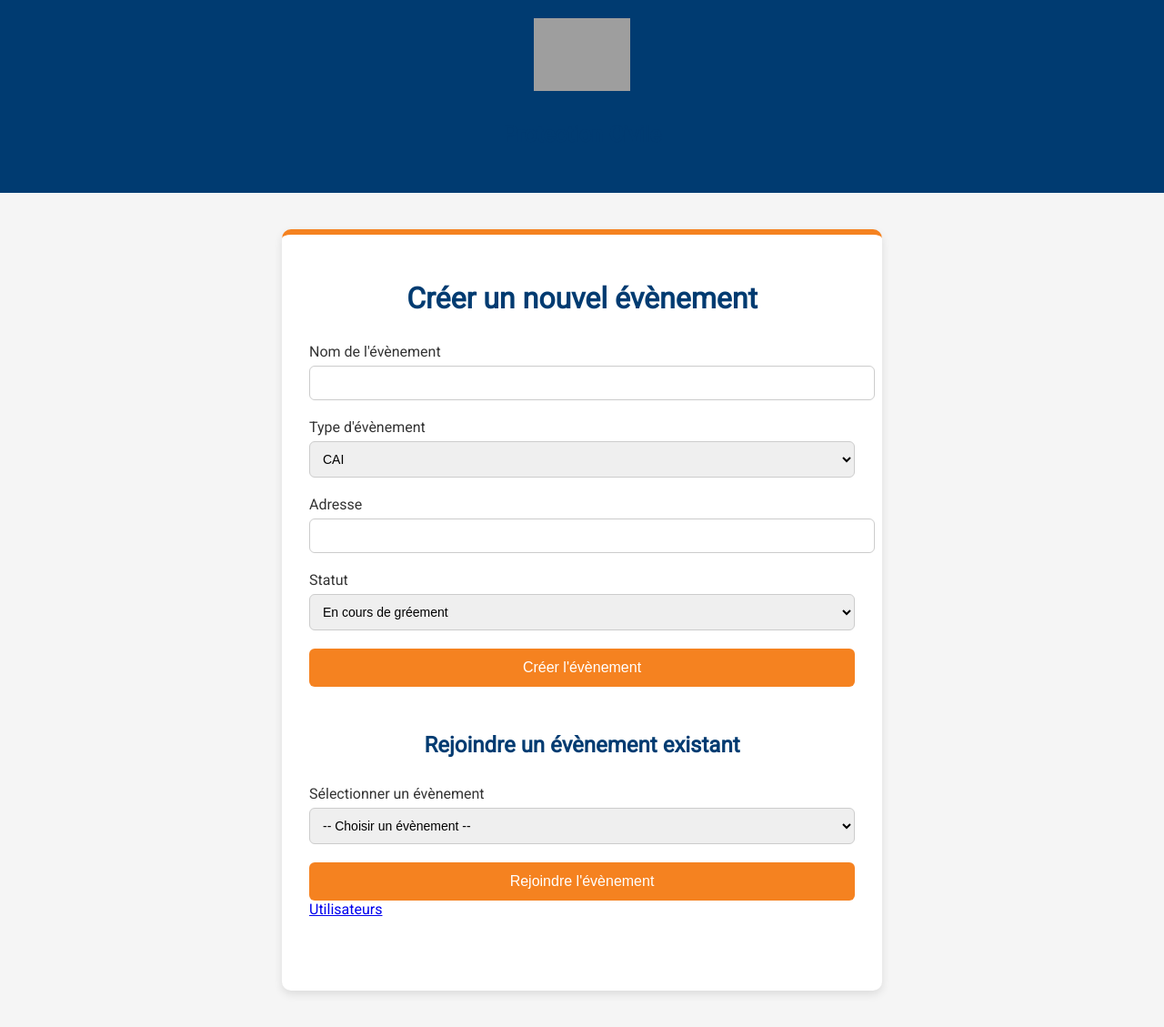
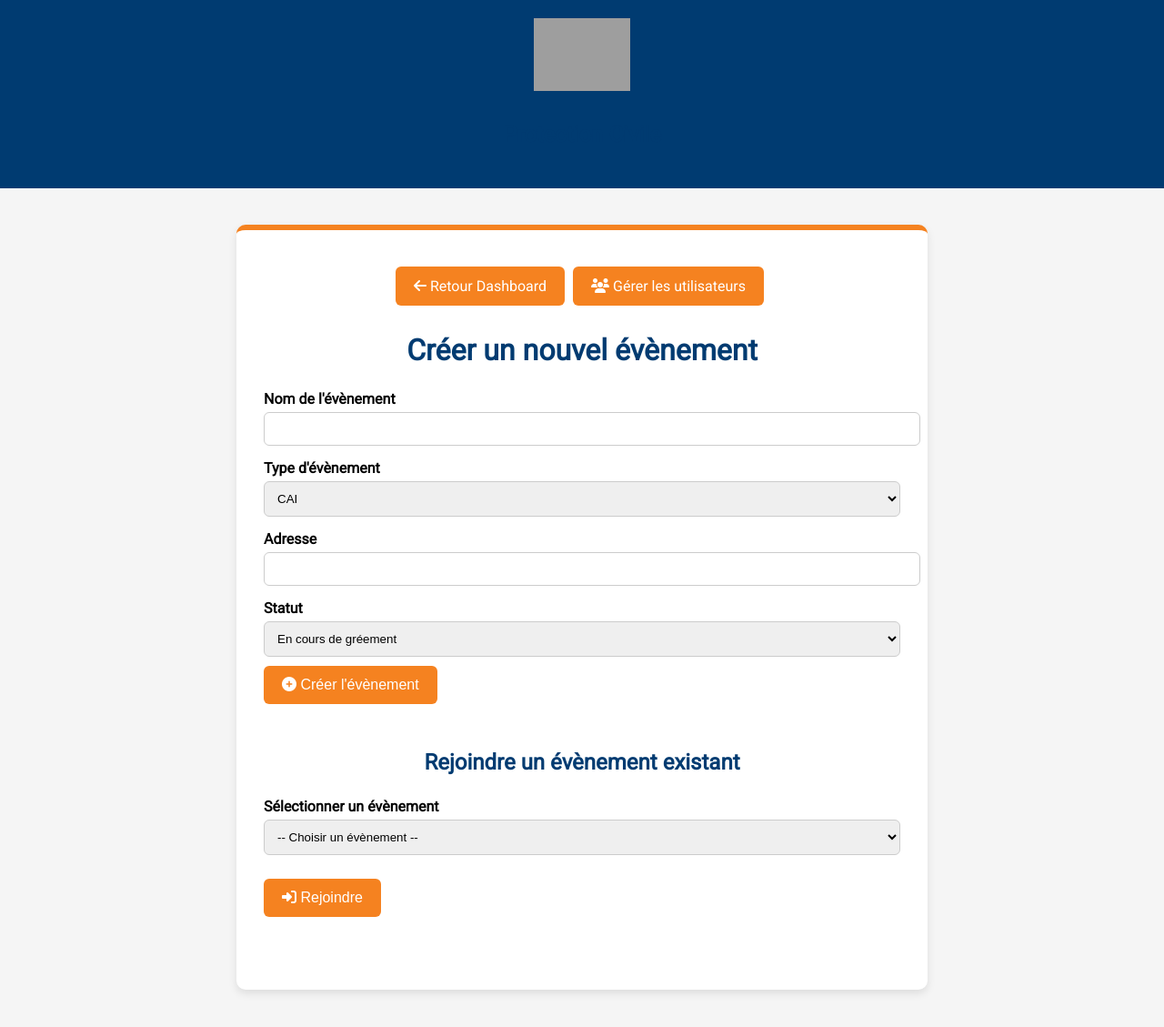
Before and after one commit to protec38/CAI, a Flask app: page /evenement/new in a window 1280 px wide. Shown: the whole page at 91% size. After the commit the page ends 1092 px from the top, so only its background shows below. Run offline with Flask 3, Linux system fonts and the light colour scheme; the visitor is signed in with stand-in values (Sample User, id 1); data comes from the database, SQL or seed files in the repository; data that the repository does not hold is empty; grey boxes are pictures that could not be loaded.

Commit message:
Update evenement_new.html

```diff
--- a/app/templates/evenement_new.html
+++ b/app/templates/evenement_new.html
@@ -2,8 +2,9 @@
 <html lang="fr">
 <head>
     <meta charset="UTF-8">
-    <title>Créer ou rejoindre un évènement</title>
+    <title>Gestion des évènements</title>
     <link href="https://fonts.googleapis.com/css2?family=Roboto&display=swap" rel="stylesheet">
+    <link href="https://cdnjs.cloudflare.com/ajax/libs/font-awesome/6.4.0/css/all.min.css" rel="stylesheet">
     <style>
         body {
             font-family: 'Roboto', sans-serif;
@@ -25,7 +26,7 @@
         }
 
         .container {
-            max-width: 600px;
+            max-width: 700px;
             margin: 40px auto;
             background: #fff;
             padding: 30px;
@@ -37,44 +38,53 @@
         h1, h2 {
             text-align: center;
             color: #003b71;
-            margin-bottom: 30px;
+            margin-bottom: 25px;
         }
 
         label {
+            font-weight: bold;
             display: block;
-            margin-bottom: 6px;
-            font-weight: 500;
-            color: #333;
+            margin-top: 15px;
         }
 
-        input[type="text"],
-        input[type="date"],
-        select {
+        input, select {
             width: 100%;
             padding: 10px;
-            margin-bottom: 20px;
+            margin-top: 5px;
+            border-radius: 6px;
             border: 1px solid #ccc;
-            border-radius: 6px;
-            font-size: 14px;
         }
 
-        button {
-            width: 100%;
-            padding: 12px;
+        .btn {
+            display: inline-block;
+            padding: 12px 20px;
             background-color: #f58220;
             color: white;
             border: none;
+            text-decoration: none;
+            border-radius: 6px;
             font-size: 16px;
-            border-radius: 6px;
             cursor: pointer;
+            margin: 10px 5px 0 0;
         }
 
-        button:hover {
-            background-color: #e57210;
+        .btn:hover {
+            background-color: #e36d00;
+        }
+
+        .btn-group {
+            text-align: center;
+            margin-bottom: 30px;
         }
 
         .form-section {
             margin-bottom: 50px;
+        }
+
+        #statut-selectionne {
+            margin-top: 10px;
+            font-weight: bold;
+            color: #003b71;
         }
     </style>
 </head>
@@ -85,6 +95,14 @@
     </div>
 
     <div class="container">
+
+        <!-- ✅ Boutons d'accès haut -->
+        <div class="btn-group">
+            <a href="{{ url_for('main_bp.dashboard') }}" class="btn"><i class="fas fa-arrow-left"></i> Retour Dashboard</a>
+            <a href="{{ url_for('main_bp.admin_utilisateurs') }}" class="btn"><i class="fas fa-users"></i> Gérer les utilisateurs</a>
+        </div>
+
+        <!-- 🔧 Création d’évènement -->
         <div class="form-section">
             <h1>Créer un nouvel évènement</h1>
             <form method="post">
@@ -110,25 +128,37 @@
                     <option value="Fermé">Fermé</option>
                 </select>
 
-                <button type="submit">Créer l'évènement</button>
+                <button type="submit" class="btn"><i class="fas fa-plus-circle"></i> Créer l'évènement</button>
             </form>
         </div>
 
+        <!-- 🔁 Rejoindre un évènement -->
         <div class="form-section">
             <h2>Rejoindre un évènement existant</h2>
             <form method="post" action="{{ url_for('main_bp.select_evenement') }}">
                 <label for="evenement_id">Sélectionner un évènement</label>
-                <select name="evenement_id" id="evenement_id" required>
+                <select name="evenement_id" id="evenement_id" required onchange="afficherStatut()">
                     <option value="" disabled selected>-- Choisir un évènement --</option>
                     {% for evt in evenements %}
-                        <option value="{{ evt.id }}">{{ evt.nom }} ({{ evt.numero }})</option>
+                        <option value="{{ evt.id }}" data-statut="{{ evt.statut }}">{{ evt.nom }} ({{ evt.numero }})</option>
                     {% endfor %}
                 </select>
 
-                <button type="submit">Rejoindre l'évènement</button>
+                <p id="statut-selectionne"></p>
+
+                <button type="submit" class="btn"><i class="fas fa-sign-in-alt"></i> Rejoindre</button>
             </form>
-            <a href="{{ url_for('main_bp.admin_utilisateurs') }}" class="btn">Utilisateurs</a>
         </div>
     </div>
+
+    <!-- 📜 Script statut dynamique -->
+    <script>
+    function afficherStatut() {
+        const select = document.getElementById("evenement_id");
+        const statut = select.options[select.selectedIndex].getAttribute("data-statut");
+        const statutText = statut ? "Statut : " + statut : "";
+        document.getElementById("statut-selectionne").innerText = statutText;
+    }
+    </script>
 </body>
 </html>
```
